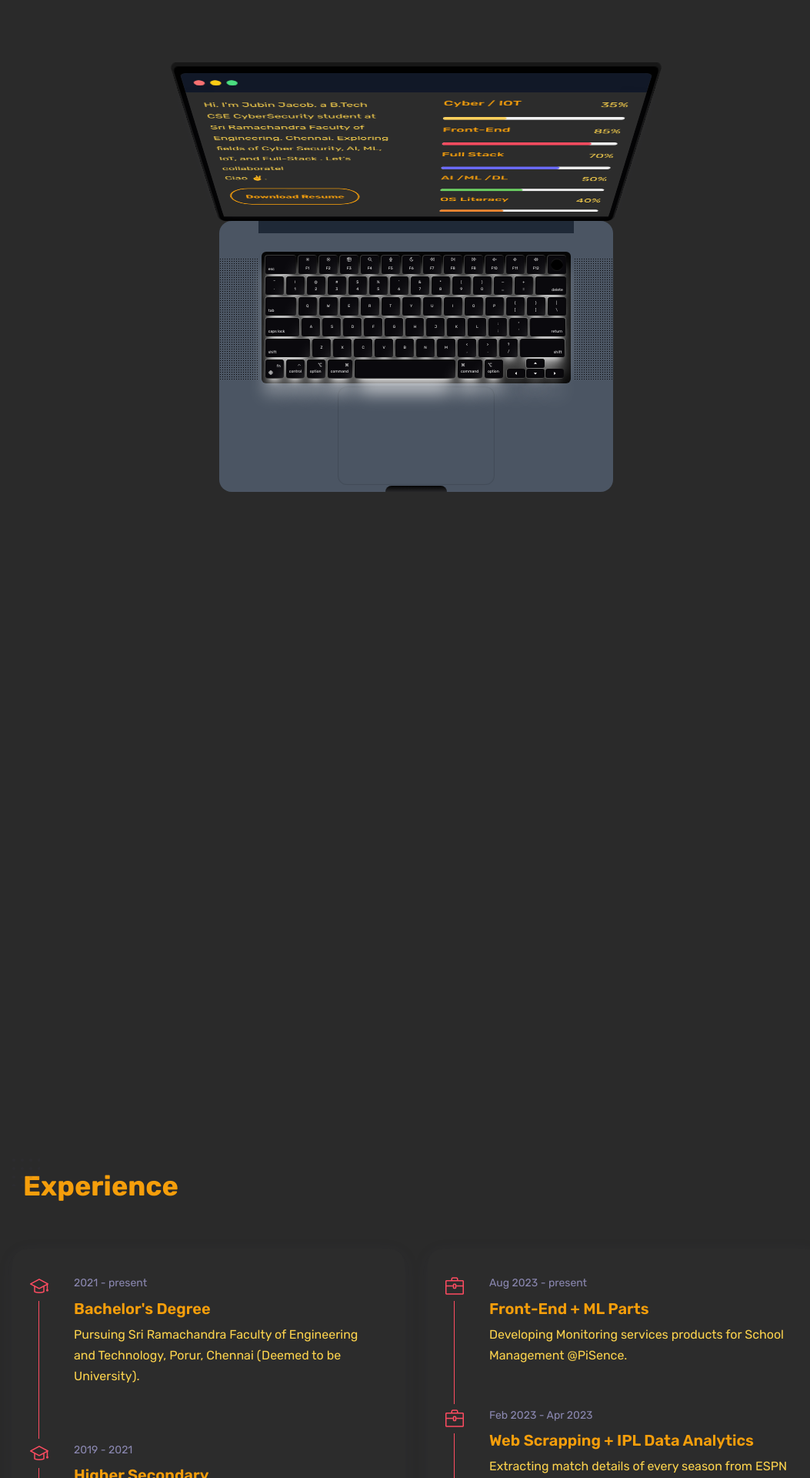
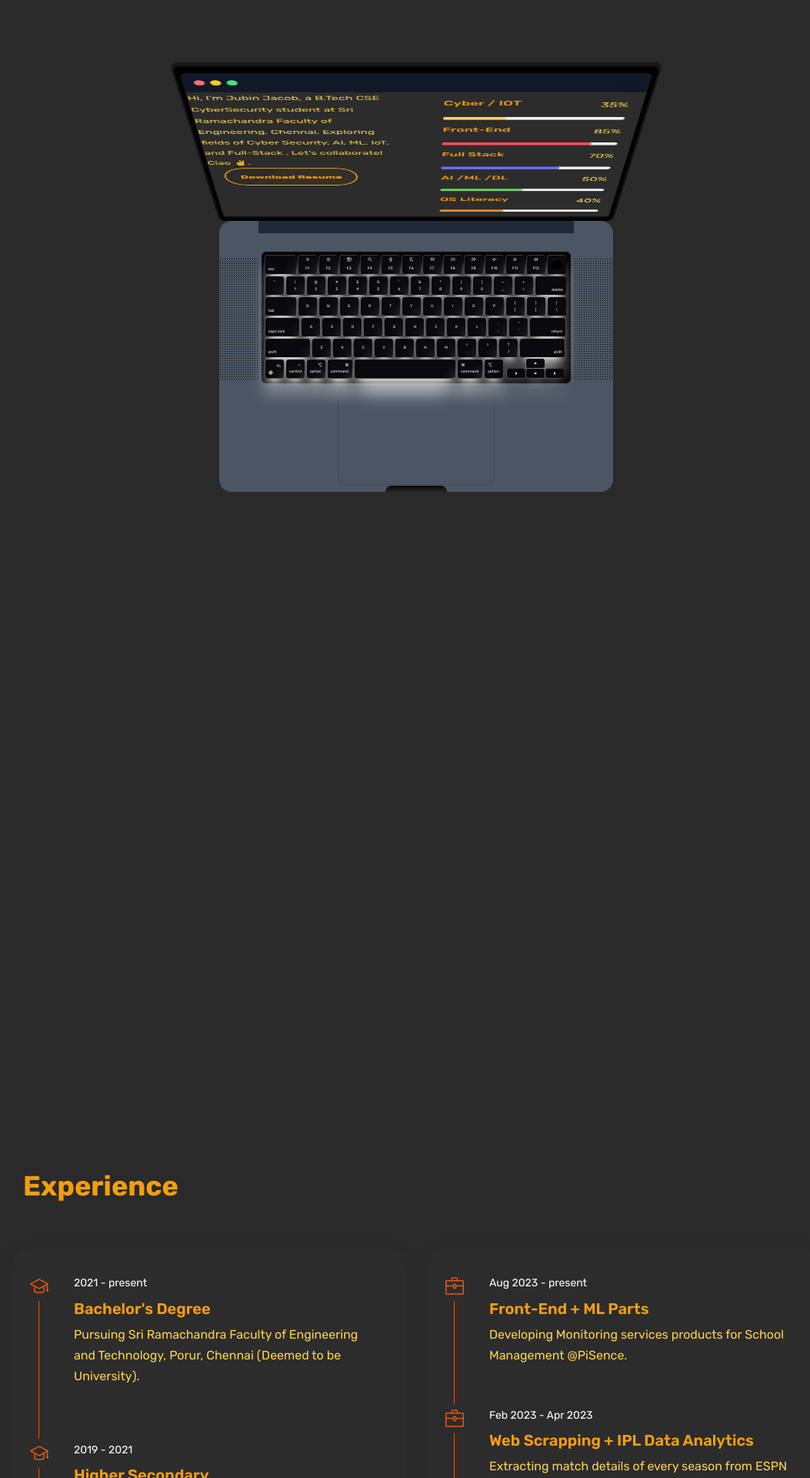
Before and after one commit to jubinjacob03/my-portfolio_ReactJS, a React (Create React App) app: page / in a window 1280 px wide. Shown: the part 1240-3160 px from the top of the page at 77% size, without its empty margins (154-1207 px from the left). Built offline with nearby package versions, Linux system fonts and the light colour scheme; no server answers; the database is empty.

Commit message:
styles updated

```diff
--- a/src/components/about/about.css
+++ b/src/components/about/about.css
@@ -10,10 +10,6 @@
     column-gap: 1.875rem;
     align-items: flex-start;
     position: relative;
-}
-
-.about-description {
-    padding: 1rem;
 }
 
 .about-skills {
--- a/src/components/resume/resume.css
+++ b/src/components/resume/resume.css
@@ -43,7 +43,7 @@
 }
 
 .timeline-date {
-    color: #8b88b1;
+    color: #fff;
     font-size: var(--small-font-size);
 }
 
--- a/src/components/sidebar/sidebar.css
+++ b/src/components/sidebar/sidebar.css
@@ -28,7 +28,7 @@
 }
 
 .nav-link:hover {
-    color: #ea580c;
+    color: var(--first-color);
 }
 
 .copyright {
--- a/src/index.css
+++ b/src/index.css
@@ -5,7 +5,7 @@
 
 :root {
     /*=====Color=====*/
-    --first-color: hsl(353, 100%, 65%);
+    --first-color: #ea580c;
     --title-color: #f59e0b;
     --text-color: #fcd34d;
     --body-color: #2a2a2a;
```
